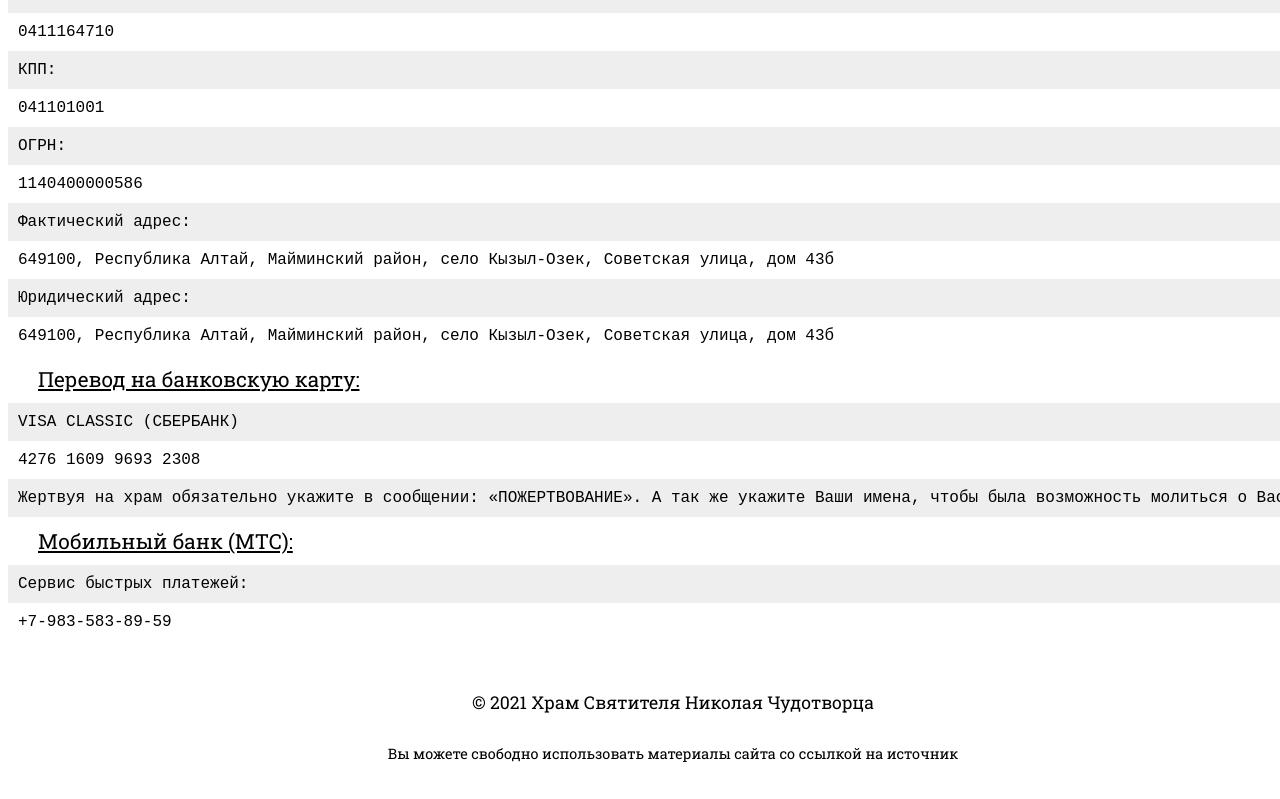
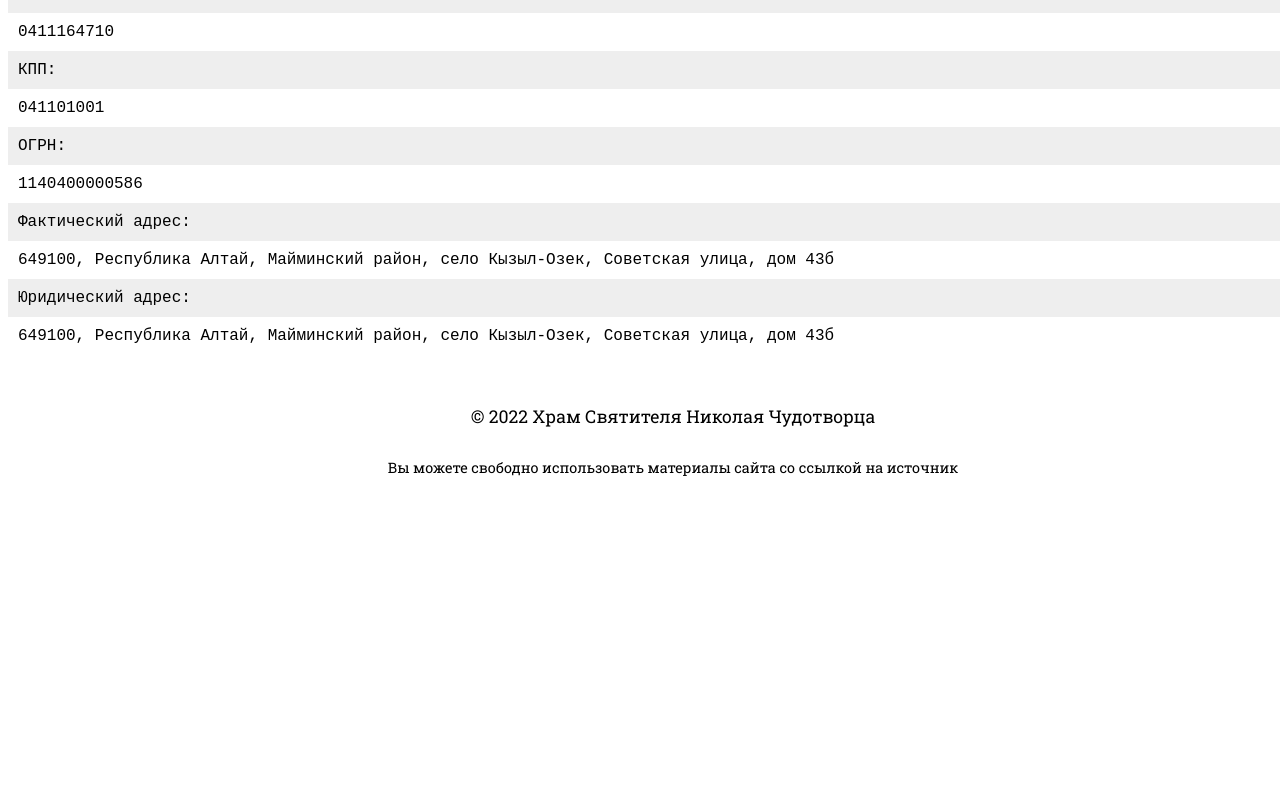
Before and after one commit to nikolachudo/nikolachudo.github.io, a plain HTML site: page donation.html in a window 1280 px wide. Shown: the part 662-1461 px from the top of the page. After the commit the page ends 1175 px from the top, so only its background shows below. Drawn offline with Linux system fonts and the light colour scheme; a web font is replaced by a local one.

Commit message:
Rewrite pass Feodor

```diff
--- a/assets/css/main.css
+++ b/assets/css/main.css
@@ -263,6 +263,14 @@
     width: 50%;
     padding: 5px;
 }
+/*-------------------- PASTYR -------------------*/
+
+.contentpastyr {
+    text-align: left;
+    text-transform: uppercase;
+    padding: 0;
+    margin: 12px;
+}
 
 /*-------------------- FOOTER -------------------*/
 
--- a/donation.html
+++ b/donation.html
@@ -125,41 +125,14 @@
                             </div>
                         </div>
                     </div>
-                    <div id="donationcard">
-                        <div class="donationcardinfo">
-                            Перевод на банковскую карту:
-                        </div>
-                        <div class="donationcarddata">
-                            <div class="donationcarddatatype">
-                                VISA CLASSIC (СБЕРБАНК)
-                            </div>
-                            <div class="donationcarddatanumber">
-                                4276 1609 9693 2308
-                            </div>
-                            <div class="donationcarddatanotation">
-                                Жертвуя на храм обязательно укажите в сообщении: «ПОЖЕРТВОВАНИЕ».
-                                А так же укажите Ваши имена, чтобы была возможность молиться о Вас.
-                            </div>
-                        </div>
-                    </div>
-                    <div id="donationmobile">
-                        <div class="donationmobilename">
-                            Мобильный банк (МТС):
-                        </div>
-                        <div class="donationmobileinfo">
-                            Сервис быстрых платежей:
-                        </div>
-                        <div class="donationmobiledata">
-                            +7-983-583-89-59
-                        </div>
-                    </div>
+
                 </div>
             </div>
         </div>
     </div>
     <div id="footer">
         <div class="footercopy">
-            © 2021 Храм Святителя Николая Чудотворца
+            © 2022 Храм Святителя Николая Чудотворца
         </div>
         <div class="footerblago">
             Вы можете свободно использовать материалы сайта со ссылкой на источник
```
Also changed, not shown: index.html (+1 -1 lines), pastyr.html (+6 -1 lines), schedule.html (+1 -1 lines).
